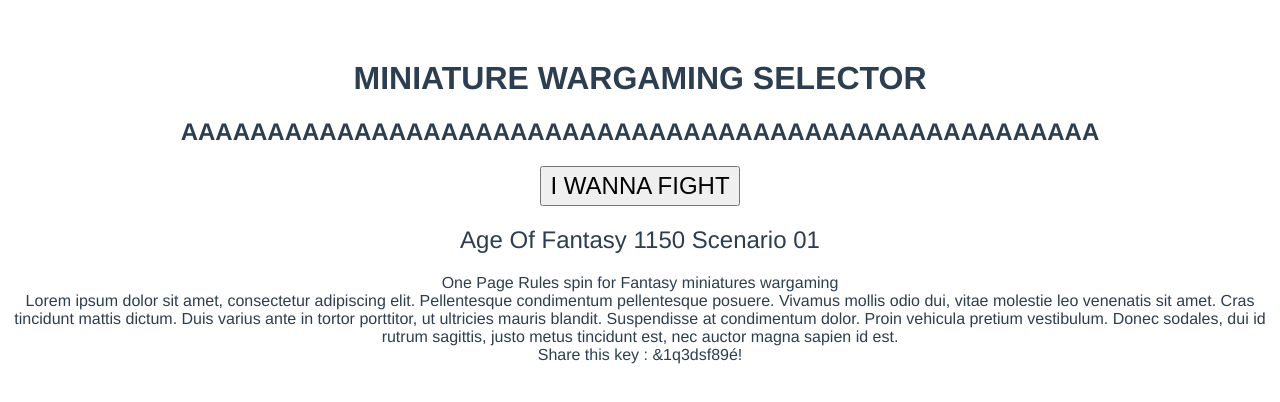
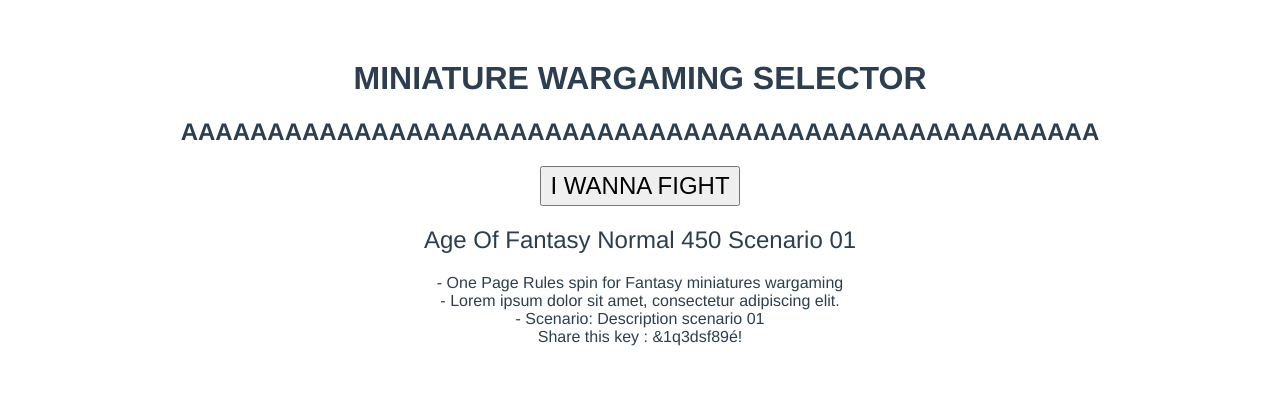
Before and after one commit to cbonaudo/mini-game-selector, a Vue app: page / in a window 1280 px wide. Both pictures are taken after a click on the button "I WANNA FIGHT". Shown: the top 402 px of the page. Built offline with nearby package versions, Linux system fonts and the light colour scheme.

Commit message:
Changes Scenarios

```diff
--- a/src/components/Selector.vue
+++ b/src/components/Selector.vue
@@ -4,15 +4,23 @@
     <h2>AAAAAAAAAAAAAAAAAAAAAAAAAAAAAAAAAAAAAAAAAAAAAAAAAAAAA</h2>
 
     <button v-on:click="computeResult()">I WANNA FIGHT</button>
+
     <div class="selection">
-      {{ `${selection.gameSystem.name} ${selection.points} ${selection.scenario.name}` }}
+      {{ `${selection.gameSystem.name} ${selection.subSystem.name} ${selection.points} ${selection.scenario.name}` }}
     </div>
-    <div>
-      {{ `${selection.gameSystem.description}` }}
+
+    <div v-if="selection.gameSystem.description">
+      {{ `- ${selection.gameSystem.description}` }}
     </div>
-    <div>
-      {{ `${selection.scenario.description}` }}
+
+    <div v-if="selection.subSystem.description">
+    {{ `- ${selection.subSystem.description}` }}
     </div>
+
+    <div v-if="selection.scenario.description">
+      {{ `- Scenario: ${selection.scenario.description}` }}
+    </div>
+
     <div v-if="keyString">Share this key : {{ keyString }}</div>
   </div>
 </template>
@@ -22,6 +30,7 @@
 import KeyUtils from "../utils/KeyUtils";
 import { GameSystems } from "../data/GameSystems";
 import { Scenarios } from "../data/Scenarios";
+import { SubSystems } from "../data/SubSystems";
 
 export default {
   name: "Selector",
@@ -31,6 +40,7 @@
         gameSystem: { name: "", description: "" },
         points: "",
         scenario: { name: "", description: "" },
+        subSystem: { name: "", description: ""},
       },
       keyString: "",
     };
@@ -39,6 +49,9 @@
     computeResult() {
       const gameSystemIndex = MathsUtils.getRandomInt(0, GameSystems.length);
       this.selection.gameSystem = GameSystems[gameSystemIndex];
+
+      const subSystemIndex = MathsUtils.getRandomInt(0, SubSystems.length);
+      this.selection.subSystem = SubSystems[subSystemIndex];
 
       this.selection.points = MathsUtils.roundUp(MathsUtils.getRandomInt(100, 2000), 50);
 
--- a/src/data/Scenarios.js
+++ b/src/data/Scenarios.js
@@ -1,19 +1,19 @@
 export const Scenarios = [
     {
         name: "Scenario 01",
-        description: "Lorem ipsum dolor sit amet, consectetur adipiscing elit. Pellentesque condimentum pellentesque posuere. Vivamus mollis odio dui, vitae molestie leo venenatis sit amet. Cras tincidunt mattis dictum. Duis varius ante in tortor porttitor, ut ultricies mauris blandit. Suspendisse at condimentum dolor. Proin vehicula pretium vestibulum. Donec sodales, dui id rutrum sagittis, justo metus tincidunt est, nec auctor magna sapien id est.",
+        description: "Description scenario 01",
         code: "AA",
     },
 
     {
         name: "Scenario 02",
-        description: "Lorem ipsum dolor sit amet, consectetur adipiscing elit. Pellentesque condimentum pellentesque posuere. Vivamus mollis odio dui, vitae molestie leo venenatis sit amet. Cras tincidunt mattis dictum. Duis varius ante in tortor porttitor, ut ultricies mauris blandit. Suspendisse at condimentum dolor. Proin vehicula pretium vestibulum. Donec sodales, dui id rutrum sagittis, justo metus tincidunt est, nec auctor magna sapien id est.",
+        description: "Description scenario 02",
         code: "BB",
     },
 
     {
         name: "Scenario 03",
-        description: "Lorem ipsum dolor sit amet, consectetur adipiscing elit. Pellentesque condimentum pellentesque posuere. Vivamus mollis odio dui, vitae molestie leo venenatis sit amet. Cras tincidunt mattis dictum. Duis varius ante in tortor porttitor, ut ultricies mauris blandit. Suspendisse at condimentum dolor. Proin vehicula pretium vestibulum. Donec sodales, dui id rutrum sagittis, justo metus tincidunt est, nec auctor magna sapien id est.",
+        description: "Description scenario 03",
         code: "CC",
     },
 ];
```
